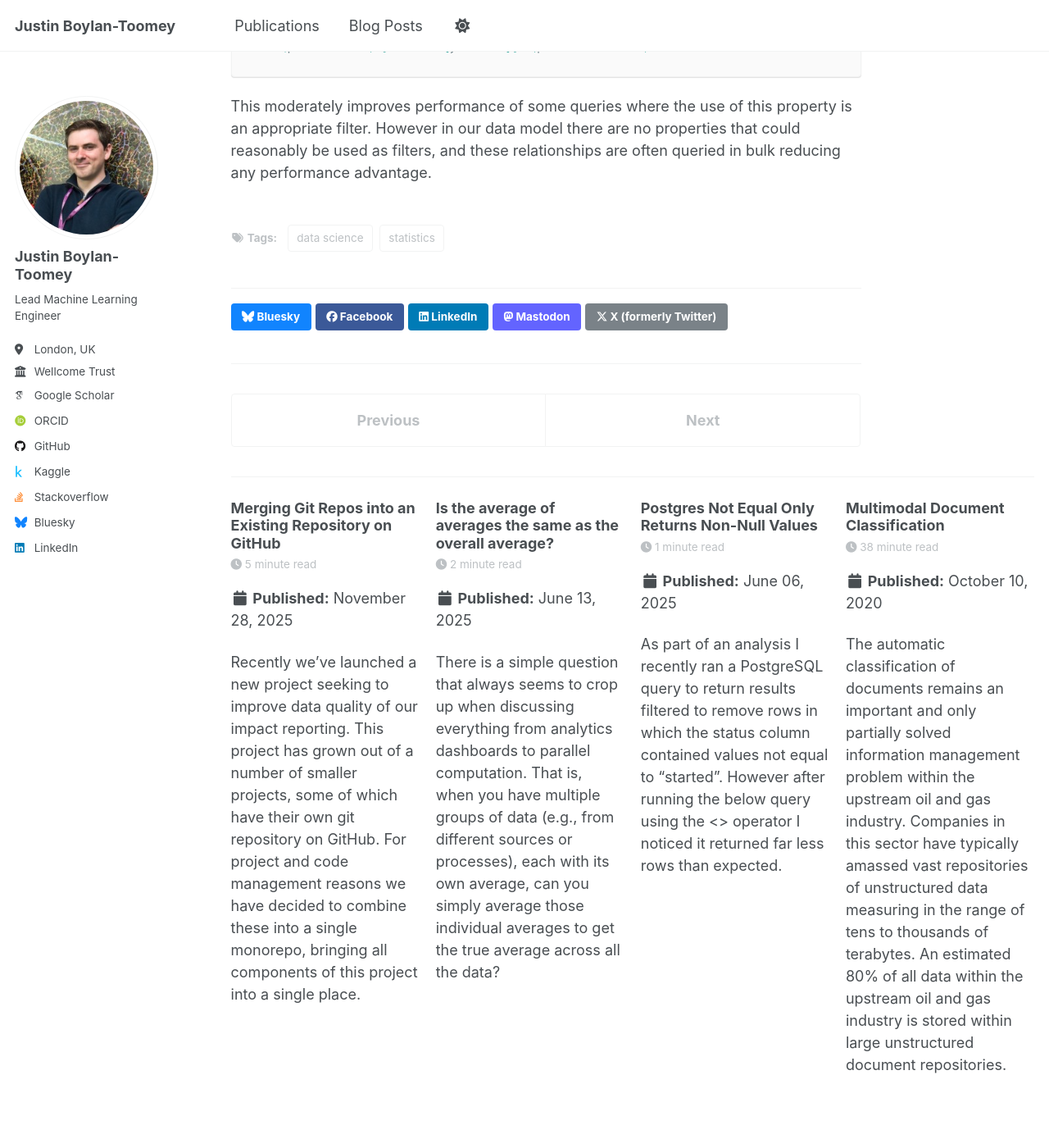
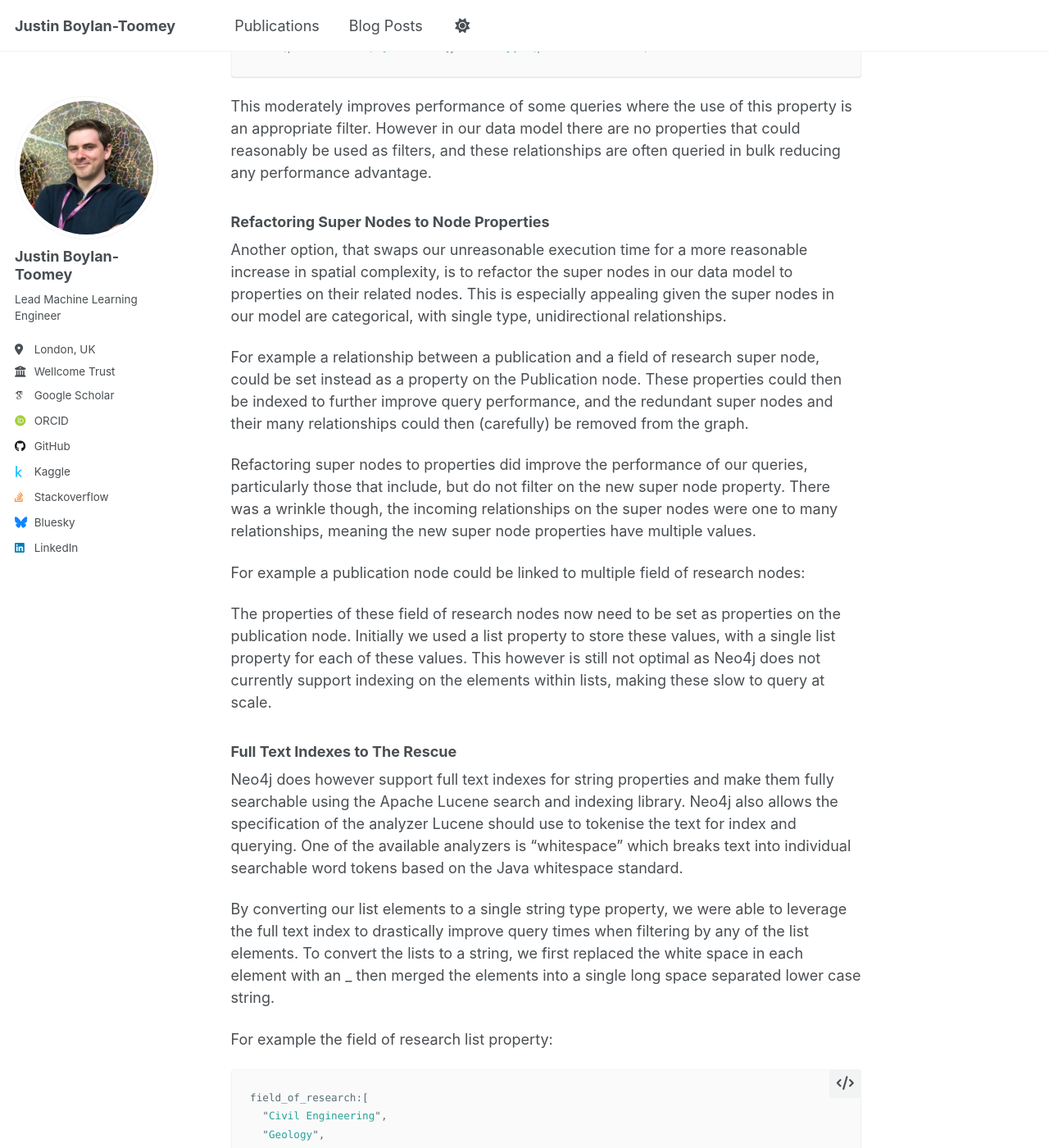
Before and after one commit to justinbt1/justinbt1.github.io, a Jekyll site: the page built from _posts/2024-02-26-super-nodes.md, in a window 1280 px wide and 1400 px high, scrolled down 2744 px. Shown: the whole window at 82% size. Built offline with Jekyll 4.4.1, drawn with Linux system fonts in a browser that asks for light colours; some web fonts are replaced; a script that is not in the unit is left out; some of the changed text lies outside the part shown.

Commit message:
sql_post

````diff
--- a/_posts/2024-02-26-super-nodes.md
+++ b/_posts/2024-02-26-super-nodes.md
@@ -3,8 +3,8 @@ title: 'Neo4j Super Node Performance Issues'
 date: 2024-02-26
 permalink: /posts/neo4j-super-node-performance-issues
 tags:
-  - data science
-  - statistics
+  - databases
+  - network analysis
 ---
 We recently developed a multi-billion relationship scale knowledge graph, representing the wider academic landscape. How we developed the data pipeline to build this graph in Neo4j is a story in itself, one I may write up here or on the [Wellcome Data blog](https://medium.com/wellcome-data). This post however focuses on a specific database modelling issue that has caused us severe query performance issues, the issue of low cardinality "super nodes".
 
@@ -63,3 +63,58 @@ MATCH(p:Publication)-[l:LINKED {year:2020}]->(p:FieldOfResearch)
 ```
 
 This moderately improves performance of some queries where the use of this property is an appropriate filter. However in our data model there are no properties that could reasonably be used as filters, and these relationships are often queried in bulk reducing any performance advantage.
+
+### Refactoring Super Nodes to Node Properties
+Another option, that swaps our unreasonable execution time for a more reasonable increase in spatial complexity, is to refactor the super nodes in our data model to properties on their related nodes. This is especially appealing given the super nodes in our model are categorical, with single type, unidirectional relationships.
+
+For example a relationship between a publication and a field of research super node, could be set instead as a property on the Publication node. These properties could then be indexed to further improve query performance, and the redundant super nodes and their many relationships could then (carefully) be removed from the graph.
+
+Refactoring super nodes to properties did improve the performance of our queries, particularly those that include, but do not filter on the new super node property. There was a wrinkle though, the incoming relationships on the super nodes were one to many relationships, meaning the new super node properties have multiple values.
+
+For example a publication node could be linked to multiple field of research nodes:
+
+The properties of these field of research nodes now need to be set as properties on the publication node. Initially we used a list property to store these values, with a single list property for each of these values. This however is still not optimal as Neo4j does not currently support indexing on the elements within lists, making these slow to query at scale.
+
+### Full Text Indexes to The Rescue
+Neo4j does however support full text indexes for string properties and make them fully searchable using the Apache Lucene search and indexing library. Neo4j also allows the specification of the analyzer Lucene should use to tokenise the text for index and querying. One of the available analyzers is "whitespace" which breaks text into individual searchable word tokens based on the Java whitespace standard.
+
+By converting our list elements to a single string type property, we were able to leverage the full text index to drastically improve query times when filtering by any of the list elements. To convert the lists to a string, we first replaced the white space in each element with an _ then merged the elements into a single long space separated lower case string.
+
+For example the field of research list property:
+
+```python
+field_of_research:[
+  "Civil Engineering",
+  "Geology",
+  "Earth Sciences",
+  "Engineering"
+]
+```
+Was converted to the string property:
+```python
+field_of_research:"civil_engineering geology earth_sciences engineering"
+```
+These new string properties were then indexed with the full text index configured to use the whitespace analyzer, using the below Cypher procedure:
+```cypher
+CREATE FULLTEXT INDEX field_of_research_fultext
+FOR (p:Publication)
+ON EACH [p.field_of_research]
+OPTIONS {
+  indexConfig: {
+    `fulltext.analyzer`: 'whitespace'
+  }
+}
+```
+Making it possible to use full text search to efficiently filter by the element in each string property.
+
+```cypher
+CALL db.index.fulltext.queryNodes(
+  "field_of_research_fultext",
+  "earth_sciences"
+)
+YIELD node
+MATCH (node)<-[]-(r:Researcher)
+RETURN node, r
+```
+### Performance Improvement
+Migrating field of research from it's own Field of Research node type to a full-text indexed property on each publication node has drastically improved query times. With queries seeking to find all publication nodes in a given year, linked to specific fields of research have gone from taking nearly a day to execute to a few seconds.
````
